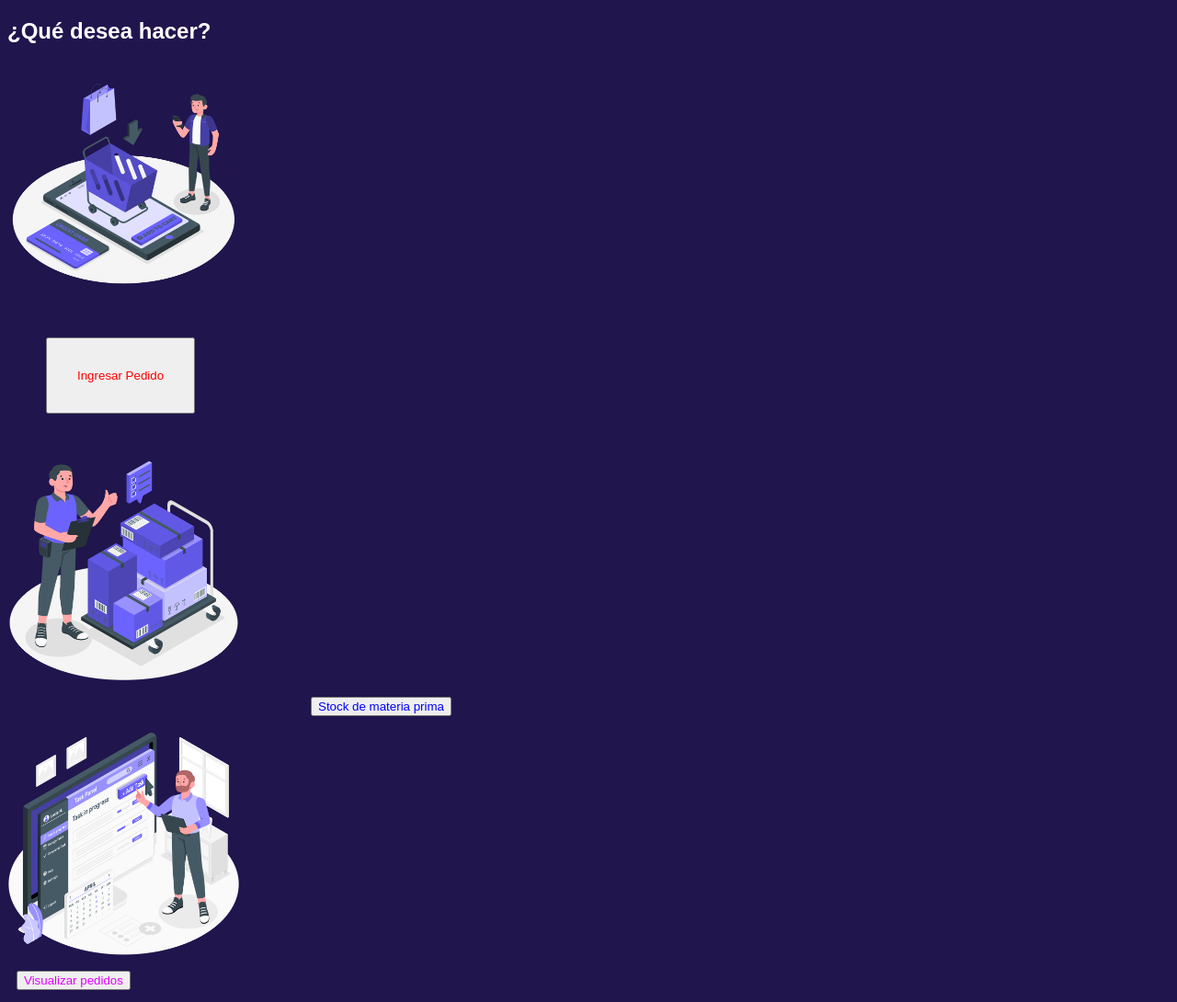
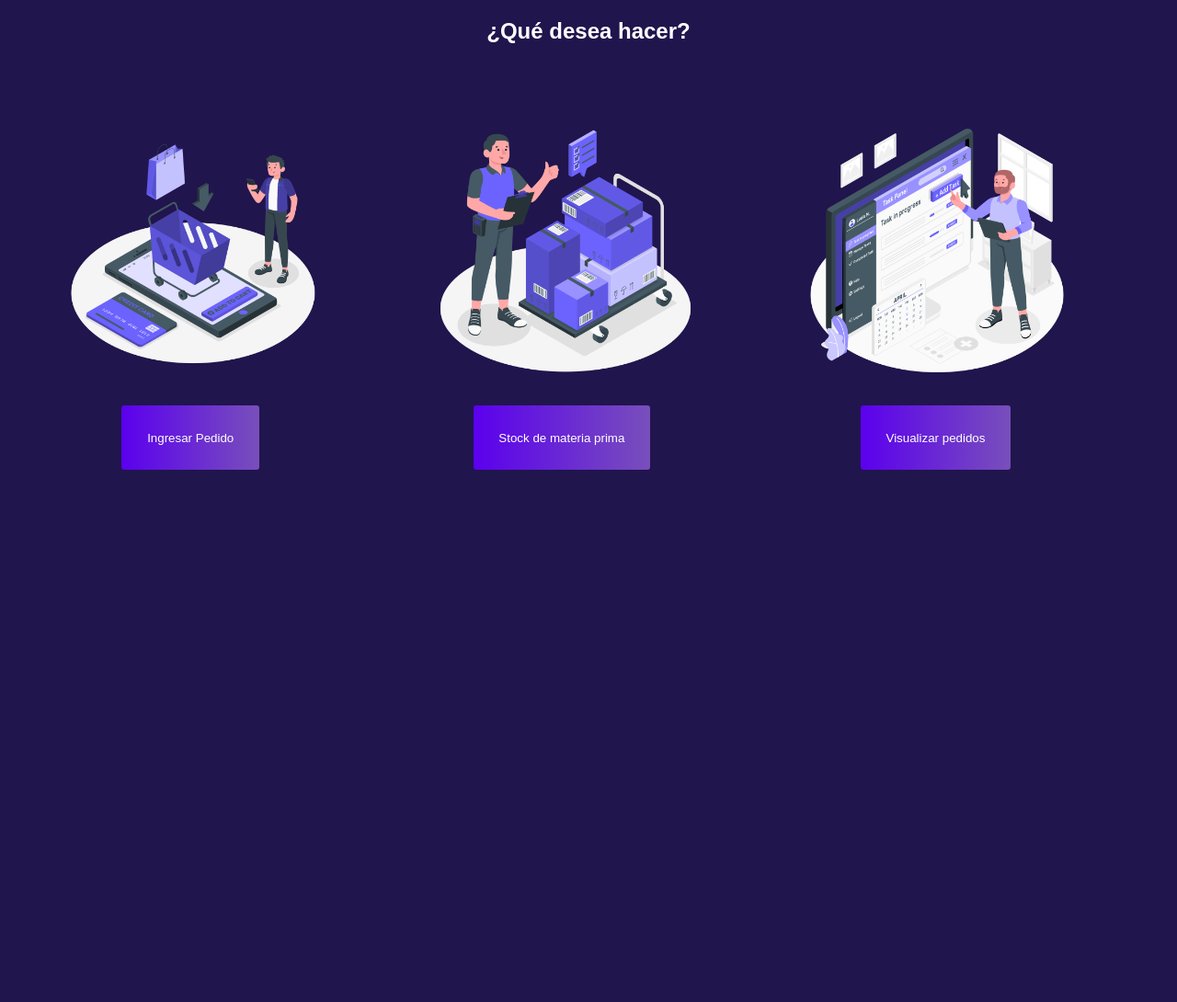
Before and after one commit to SantiNotSancor/VirtualNAU, a plain HTML site: page DiseñoNAU vendedor/vend.html in a window 1280 px wide. Shown: the whole page at 92% size. After the commit the page ends 800 px from the top, so only its background shows below. Drawn offline with Linux system fonts and the light colour scheme.

Commit message:
Actualizacion vendedor 15:00
eso brad

```diff
--- a/DiseñoNAU vendedor/bodyvend.css
+++ b/DiseñoNAU vendedor/bodyvend.css
@@ -7,32 +7,61 @@ background-color: #20154D;
 
 h2{
   color: white;
+  position: relative;
+  text-align: center;
+
 }
 
-div{
-  width: 320px;
-  padding: 10px;
-  margin: 0;
+div.gallery {
+  margin: 5%;
+  float: left;
+  width: 22%;
 }
 
-img{
-  max-width: 20%;
-  max-height: 100%;
+div.gallery:hover {
+  background-color: rgba(104, 70, 102, 0.301);
+  border-radius: 10px;
 }
+
+div.gallery img {
+  width: 100%;
+  height: 100%;
+}
+
+div.desc {
+  padding: 15%;
+  text-align: center;
+}
+
 .button1{
-  color: rgb(255, 0, 0);
+  background-image: linear-gradient(to right, #5b00ee 0%, #784fbb 100%);
+  color: white;
   margin: 10%;
   padding: 10%;
-  border: 0%;
+  position: relative;
+  left: 12%;
+  border: none;
+  border-radius: 3px;
 }
 
 .button2{
+  background-image: linear-gradient(to right, #5b00ee 0%, #784fbb 100%);
+  color:rgb(255, 255, 255);
+  margin: 10%;
+  padding: 10%;
   position: relative;
-  color:blue;
-  left: 100%;
-  right: 10%;
+  left: 4%;
+  border: none;
+  border-radius: 3px;
 }
 
 .button3{
-  color:rgb(225, 0, 255);
+  background-image: linear-gradient(to right, #5b00ee 0%, #784fbb 100%);
+  color:rgb(255, 255, 255);
+  margin: 10%;
+  padding: 10%;
+  position: relative;
+  left: 10%;
+  border: none;
+  border-radius: 3px;
 }
--- a/DiseñoNAU vendedor/vend.html
+++ b/DiseñoNAU vendedor/vend.html
@@ -8,22 +8,24 @@
     <meta name="viewport" content="width=device-width, initial-scale=1.0">
       <link rel="stylesheet" href="bodyvend.css">
   <body>
+
     <h2>¿Qué desea hacer?</h2>
 
-    <img src="add.png">
-    <div>
+    <div class="gallery">
+      <img src="add.png">
+      </a>
       <button class="button button1" name="pedido"> Ingresar Pedido</button>
     </div>
 
-    <img src="a.png">
-    <div>
+    <div class="gallery">
+      <img src="a.png">
       <button class="button button2" name="stock">Stock de materia prima</button>
     </div>
 
-    <img src="task.png">
-    <div>
+    <div class="gallery">
+      <img src="task.png">
       <button class="button button3" name="visualizar">Visualizar pedidos</button>
     </div>
-  </body>
+
 
 </html>
```
